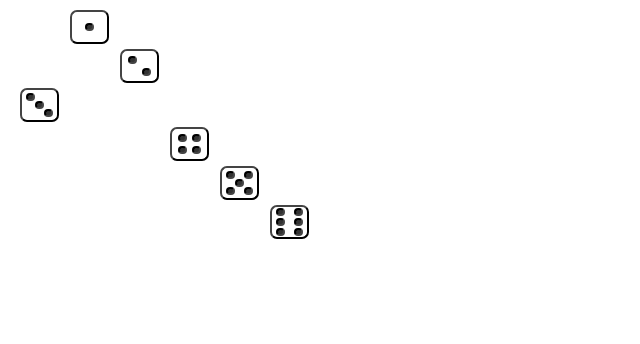
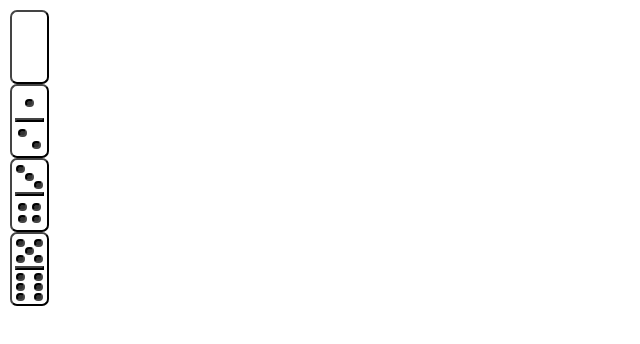
Before and after one commit to jacktandrew/dominos.js, a plain HTML site: page blank.html in a window 1280 px wide. Shown: the whole page, without its empty margins (0-640 px from the left). Drawn offline with Linux system fonts and the light colour scheme.

Commit message:
created basic domino in blank.hmtl

```diff
--- a/blank.html
+++ b/blank.html
@@ -13,10 +13,27 @@
 </head>
 
 <body>
-<div class="die 1" rel="1"><div></div></div>
-<div class="die 2" rel="2"><div></div><div></div></div>
-<div class="die 3" rel="3"><div></div><div></div><div></div></div>
-<div class="die 4" rel="4"><div></div><div></div><div></div><div></div></div>
-<div class="die 5" rel="5"><div></div><div></div><div></div><div></div><div></div></div>
-<div class="die 6" rel="6"><div></div><div></div><div></div><div></div><div></div><div></div></div>
+
+<div class="tile">
+</div>
+
+
+<div class="tile">
+  <div class="pips p1"><div></div></div>
+  <div class="bar"></div>
+  <div class="pips p2"><div></div><div></div></div>
+</div>
+
+<div class="tile">
+  <div class="pips p3"><div></div><div></div><div></div></div>
+  <div class="bar"></div>
+  <div class="pips p4"><div></div><div></div><div></div><div></div></div>
+</div>
+
+<div class="tile">
+  <div class="pips p5"><div></div><div></div><div></div><div></div><div></div></div>
+  <div class="bar"></div>
+  <div class="pips p6"><div></div><div></div><div></div><div></div><div></div><div></div></div>
+</div>
+
 </body>
--- a/js/app/views/style.css
+++ b/js/app/views/style.css
@@ -8,7 +8,7 @@ table th {padding: 1px 3px;}
 #left_col, #right_col, button {border-width: 3px; border-style: outset;}
 button {}
 button:hover, .green .purse {cursor: hand; border-style: inset;}
-.stats .keepers .die, .unavailable {opacity: .5; pointer-events: none; cursor: default;}
+.stats .keepers .pips, .unavailable {opacity: .5; pointer-events: none; cursor: default;}
 .keepers, .score, .remaining, .cash_box div {border: 3px inset #FFFFAE;}
 #outer, #left_col, #right_col {float: left;}
 #left_col, #right_col { height: 310px; padding: 10px;}
@@ -31,7 +31,7 @@ button:hover, .green .purse {cursor: hand; border-style: inset;}
 #outer form input[type=checkbox] { margin-left: 15px;}
 
 #outer form h4 { padding: 5px; width: 111px; float: left;}
-#outer form .pword2 {margin: 3px 3px 3px 154px; visibility: hidden;}
+#outer form .pworp2 {margin: 3px 3px 3px 154px; visibility: hidden;}
 
 #inner {top: 50px;}
 
@@ -61,39 +61,34 @@ button:hover, .green .purse {cursor: hand; border-style: inset;}
 .stats .score, .stats .keepers, .cash_box div {height: 22px; width: 25px; margin: 5px; padding: 6px 10px ; text-align: center; font-size: 18px;}
 .stats h5, .cash_box h5 {text-align: center;}
 .stats .keepers {height: 200px; padding: 0px 9px; width: 30px;}
-.stats .keepers .die {margin-left: -5px;}
 .remaining {display: none;}
 .selected {background: yellow;}
 
-.die {height: 30px; width: 35px; border-radius: 7px; border: 2px outset #444; position: relative;
-  margin-top: 5px; font-size: 0px;}
-.die div {border-radius: 5px; height: 4px; width: 5px; background: #333; position: absolute; border:2px inset #444;}
+div.tile {height: 70px; width: 35px; border-radius: 7px; }
+div.tile, div.bar {border: 2px outset #444;}
+div.pips {height: 30px; width: 35px;position: relative; margin-top: 2px;}
+div.pips div {border-radius: 5px; height: 4px; width: 5px; background: #333; position: absolute; border:2px inset #444;}
 
-.die[rel="3"] {margin-left: 10px;}
-.die[rel="1"] {margin-left: 60px;}
-.die[rel="2"] {margin-left: 110px;}
-.die[rel="4"] {margin-left: 160px;}
-.die[rel="5"] {margin-left: 210px;}
-.die[rel="6"] {margin-left: 260px;}
+div.bar {height:0px; width: 25px; margin: 0 3px;}
 
-.die[rel="1"] div {top: 11px; left: 13px;}
+.pips.p1 div {top: 11px; left: 13px;}
 
-.die[rel="2"] div, .die[rel="4"] div {top: 5px; left: 6px;}
-.die[rel="2"] div:last-child, .die[rel="4"] div:last-child {top: 17px; left: 20px;}
+.pips.p2 div, .pips.p4 div {top: 5px; left: 6px;}
+.pips.p2 div:last-child, .pips.p4 div:last-child {top: 17px; left: 20px;}
 
-.die[rel="3"] div, .die[rel="5"] div {top: 3px; left: 4px;}
-.die[rel="3"] div:nth-child(1), .die[rel="5"] div:nth-child(2) {top: 11px; left: 13px;}
-.die[rel="3"] div:last-child, .die[rel="5"] div:last-child {top: 19px; left: 22px;}
+.pips.p3 div, .pips.p5 div {top: 3px; left: 4px;}
+.pips.p3 div:nth-child(1), .pips.p5 div:nth-child(2) {top: 11px; left: 13px;}
+.pips.p3 div:last-child, .pips.p5 div:last-child {top: 19px; left: 22px;}
 
-.die[rel="4"] div:nth-child(1) {top: 5px; left: 20px;}
-.die[rel="4"] div:nth-child(2) {top: 17px; left: 6px;}
+.pips.p4 div:nth-child(1) {top: 5px; left: 20px;}
+.pips.p4 div:nth-child(2) {top: 17px; left: 6px;}
 
-.die[rel="5"] div:nth-child(1) {top: 3px; left: 22px;}
-.die[rel="5"] div:nth-child(3) {top: 19px; left: 4px;}
+.pips.p5 div:nth-child(1) {top: 3px; left: 22px;}
+.pips.p5 div:nth-child(3) {top: 19px; left: 4px;}
 
-.die[rel="6"] div {top: 1px; left: 4px;}
-.die[rel="6"] div:nth-child(1) {top: 11px; left: 4px;}
-.die[rel="6"] div:nth-child(2) {top: 21px; left: 4px;}
-.die[rel="6"] div:nth-child(3) {top: 1px; left: 22px;}
-.die[rel="6"] div:nth-child(4) {top: 11px; left: 22px;}
-.die[rel="6"] div:nth-child(5) {top: 21px; left: 22px;}
+.pips.p6 div {top: 1px; left: 4px;}
+.pips.p6 div:nth-child(1) {top: 11px; left: 4px;}
+.pips.p6 div:nth-child(2) {top: 21px; left: 4px;}
+.pips.p6 div:nth-child(3) {top: 1px; left: 22px;}
+.pips.p6 div:nth-child(4) {top: 11px; left: 22px;}
+.pips.p6 div:nth-child(5) {top: 21px; left: 22px;}
```
